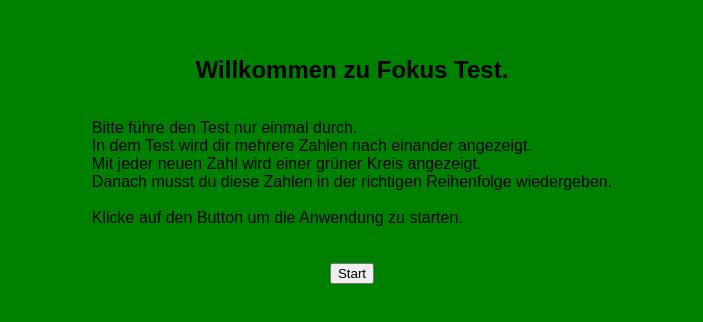
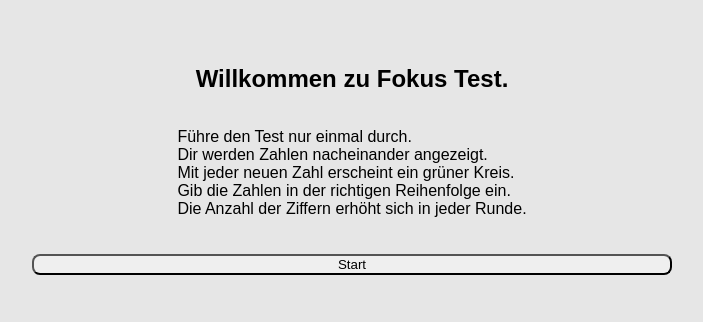
Before and after one commit to a11yadrian/focus-digi, a website: page index.html in a window 1280 px wide. Shown: the part 215-537 px from the top of the page, without its empty margins (288-991 px from the left). Drawn offline with Linux system fonts and the light colour scheme.

Commit message:
delete debugging and restyling

```diff
--- a/app.js
+++ b/app.js
@@ -95,8 +95,8 @@ async function submitResult(finalRound, time) {
         },
         body: JSON.stringify({ finalRound, time}),
       });
-      console.error('This should be time:', time);
-      console.error('This was your last round:', finalRound);
+    //   console.error('This should be time:', time);
+    //   console.error('This was your last round:', finalRound);
 
       if (!response.ok) {
         throw new Error(`Server error: ${response.statusText}`);
--- a/index.html
+++ b/index.html
@@ -8,12 +8,11 @@
 </head>
 <body>
     <h2 id="title">Willkommen zu Fokus Test.</h2>
-    <p id="description">Bitte führe den Test nur einmal durch.
-        <br>In dem Test wird dir mehrere Zahlen nach einander angezeigt.
-        <br>Mit jeder neuen Zahl wird einer grüner Kreis angezeigt.
-        <br>Danach musst du diese Zahlen in der richtigen Reihenfolge wiedergeben.
-        <!-- <br>Die Anzahl der Ziffern erhöhrt sich mit jeder Runde. -->
-        <br><br>Klicke auf den Button um die Anwendung zu starten.
+    <p id="description">Führe den Test nur einmal durch.
+        <br>Dir werden Zahlen nacheinander angezeigt.
+        <br>Mit jeder neuen Zahl erscheint ein grüner Kreis.
+        <br>Gib die Zahlen in der richtigen Reihenfolge ein.
+        <br>Die Anzahl der Ziffern erhöht sich in jeder Runde.
     </p>
     <button id="start-button">Start</button>
     <div id="indicator"></div>
--- a/style.css
+++ b/style.css
@@ -6,7 +6,7 @@ body {
     justify-content: center;
     height: 100vh;
     margin: 0;
-    background-color: green;
+    background-color: rgb(230, 230, 230);
 }
 
 #digit-display {
@@ -16,6 +16,8 @@ body {
 #start-button,
 #submit-button {
     margin-top: 20px;
+    border-radius: 8px;
+    width: 50%;
 }
 
 #indicator {
```
